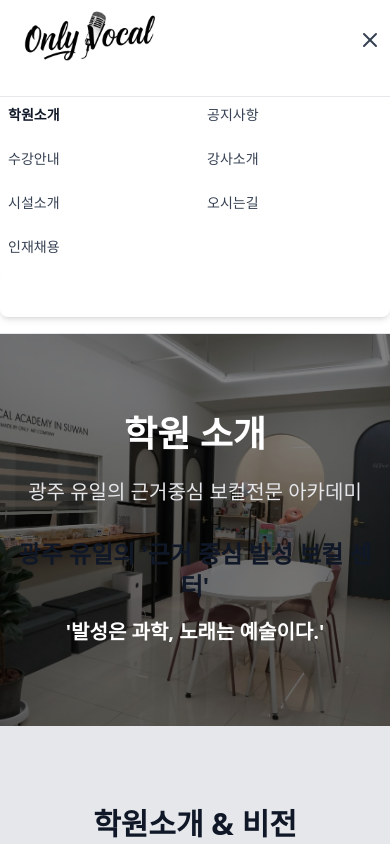
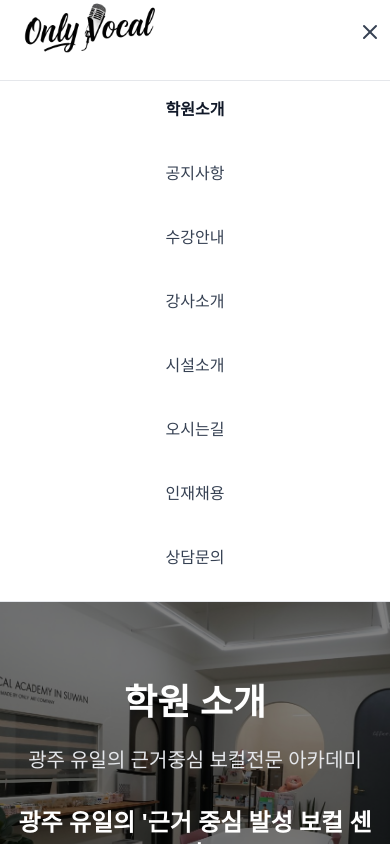
Before and after one commit to jukangpark/only_vocal_academy, a Next.js app: page /about in a window 390 px wide. Both pictures are taken after a click on the button 370 px from the left and 40 px from the top of the page. Shown: the top 844 px of the page. Built offline with nearby package versions, Linux system fonts and the light colour scheme.

Commit message:
fix: 모바일 환경일 때 네비게이션 UI 수정

```diff
--- a/src/app/about/page.tsx
+++ b/src/app/about/page.tsx
@@ -81,7 +81,7 @@ export default function AboutPage() {
             광주 유일의 근거중심 보컬전문 아카데미
           </p>
           <div className="mt-8">
-            <p className="text-2xl md:text-3xl font-bold text-brand-400 mb-4">
+            <p className="text-2xl md:text-3xl font-bold text-white mb-4">
               광주 유일의 '근거 중심 발성 보컬 센터'
             </p>
             <p className="text-xl md:text-2xl font-semibold text-white">
--- a/src/components/navigation.tsx
+++ b/src/components/navigation.tsx
@@ -14,6 +14,7 @@ const navigationItems = [
   { href: "/facility", label: "시설소개" },
   { href: "/location", label: "오시는길" },
   { href: "/careers", label: "인재채용" },
+  { href: "/contact", label: "상담문의" },
 ];
 
 export default function Navigation() {
@@ -38,15 +39,14 @@ export default function Navigation() {
   return (
     <header className="sticky top-0 z-50 w-full border-b border-gray-200 bg-white/95 backdrop-blur-sm">
       <div className="container mx-auto">
-        <div className="flex items-center justify-between">
+        <div className="flex items-center justify-between h-16 lg:h-20">
           <div className="flex items-center overflow-hidden h-20">
             <button
               onClick={handleLogoClick}
               className="flex items-center hover:opacity-80 transition-opacity"
             >
               <Logo />
-              {/* // 모바일에서는 보이지 않게 */}
-              <h1 className="text-2xl font-bold hidden lg:block">
+              <h1 className="text-xl font-bold lg:text-2xl md:text-2xl hidden">
                 온리 보컬 아카데미
               </h1>
             </button>
@@ -93,12 +93,12 @@ export default function Navigation() {
         {/* Mobile Navigation */}
         {isMobileMenuOpen && (
           <div className="lg:hidden mt-4 pb-4 border-t border-gray-200">
-            <nav className="grid grid-cols-2 gap-2 text-sm">
+            <nav className="space-y-2">
               {navigationItems.map((item) => (
                 <Link
                   key={item.href}
                   href={item.href}
-                  className={`p-2 rounded transition-colors ${
+                  className={`block w-full p-4 rounded-lg text-center transition-colors ${
                     isActive(item.href)
                       ? "text-brand-600 bg-brand-50 font-semibold"
                       : "text-gray-700 hover:text-brand-600 hover:bg-gray-50"
@@ -108,17 +108,6 @@ export default function Navigation() {
                   {item.label}
                 </Link>
               ))}
-              <Link
-                href="/contact"
-                className={`col-span-2 p-3 rounded-lg font-semibold text-center transition-all duration-300 ${
-                  isActive("/contact")
-                    ? "bg-brand-600 text-white shadow-lg"
-                    : "bg-gradient-to-r from-brand-500 to-brand-600 text-white shadow-md hover:shadow-lg"
-                }`}
-                onClick={() => setIsMobileMenuOpen(false)}
-              >
-                상담문의
-              </Link>
             </nav>
           </div>
         )}
```
